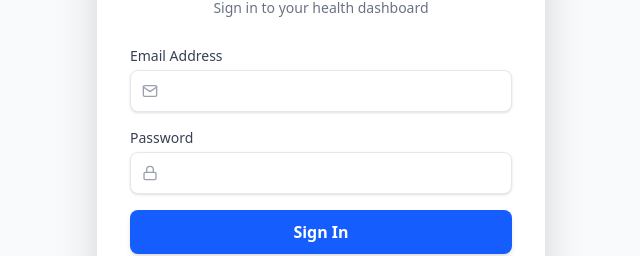
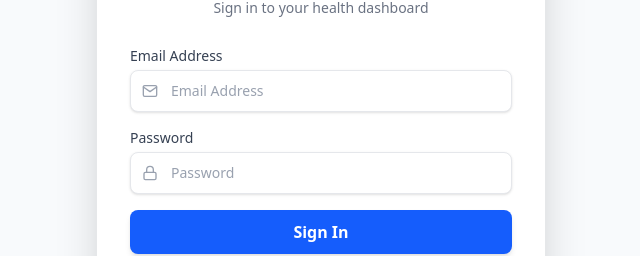
Before and after one commit to Myselfsayan/Final_Year_IOT, a React (Vite) app in the folder iot-health/: page / in a window 1280 px wide. Shown: the part 300-556 px from the top of the page, without its empty margins (319-959 px from the left). Built offline with nearby package versions, Linux system fonts and the light colour scheme; no server answers.

Commit message:
fix: add placeholder attribute to input field in LoginSignup component

```diff
--- a/iot-health/src/pages/LoginSignup.jsx
+++ b/iot-health/src/pages/LoginSignup.jsx
@@ -19,6 +19,7 @@ const InputField = ({ id, name, type, label, icon: Icon, required, onChange }) =
         type={type}
         required={required}
         onChange={onChange}
+        placeholder={label}
         className="w-full pl-10 pr-4 py-2.5 border border-gray-200 rounded-lg shadow-sm text-sm
           focus:ring-2 focus:ring-blue-400 focus:border-blue-400 focus:outline-none
           bg-white text-gray-800 placeholder-gray-400 transition-all duration-200"
```
